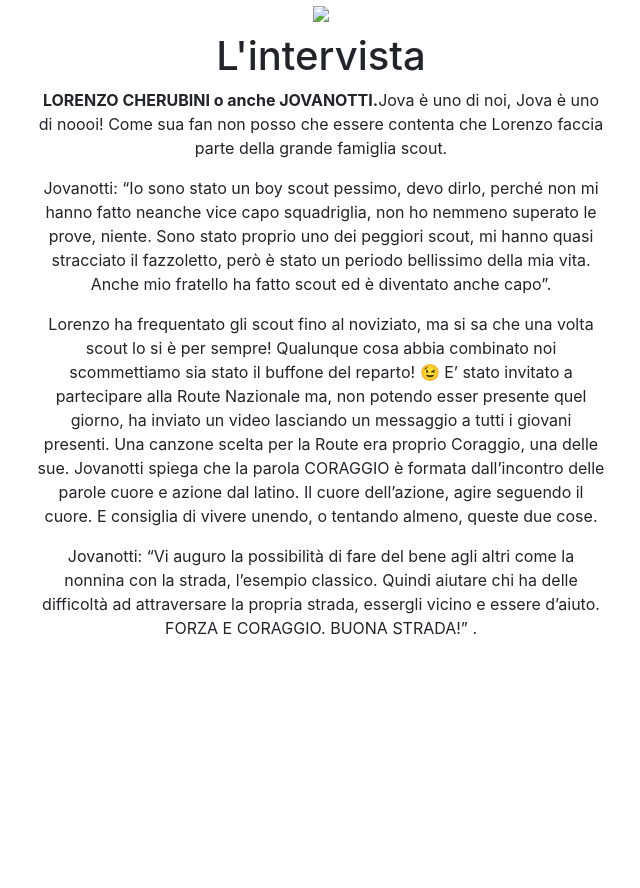
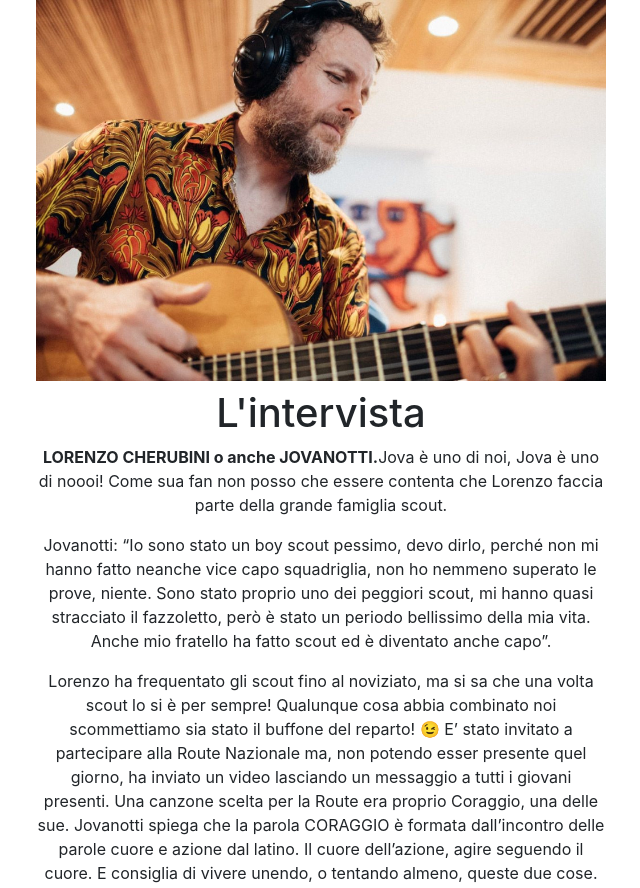
Before and after one commit to jovan-it/jov1, a plain HTML site: page index.html in a window 1280 px wide. Shown: the top 888 px of the page, without its empty margins (319-959 px from the left). Before the commit the page ends 800 px from the top, so only its background shows below. Drawn offline with nearby package versions, Linux system fonts and the light colour scheme.

Commit message:
Update index.html

```diff
--- a/index.html
+++ b/index.html
@@ -28,7 +28,7 @@
     <div class="container" style="max-width: 600px; ">
       <div class="row mb-2">
         <div class="col">
-          <img src="image1.jpg">
+          <img src="jovaaa.jpg">
         </div>
       </div>
       <div class="row">
```
